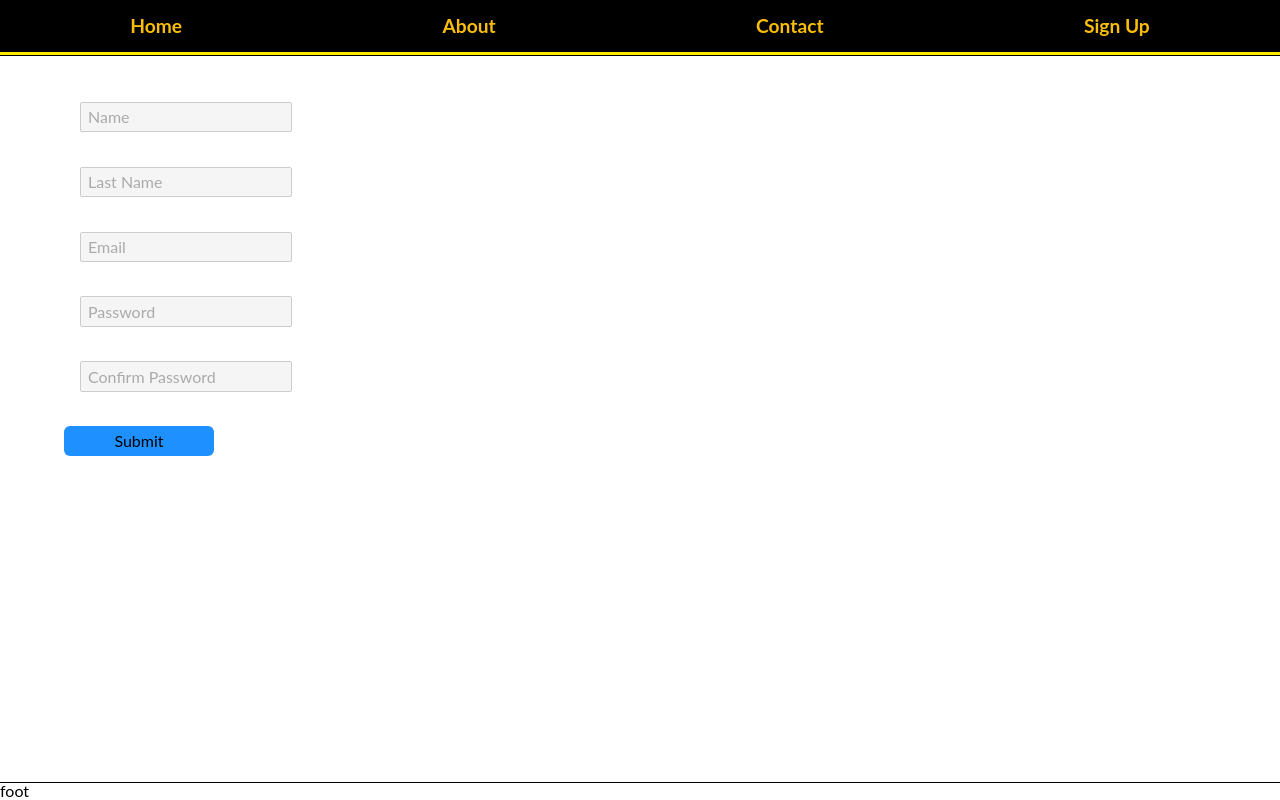
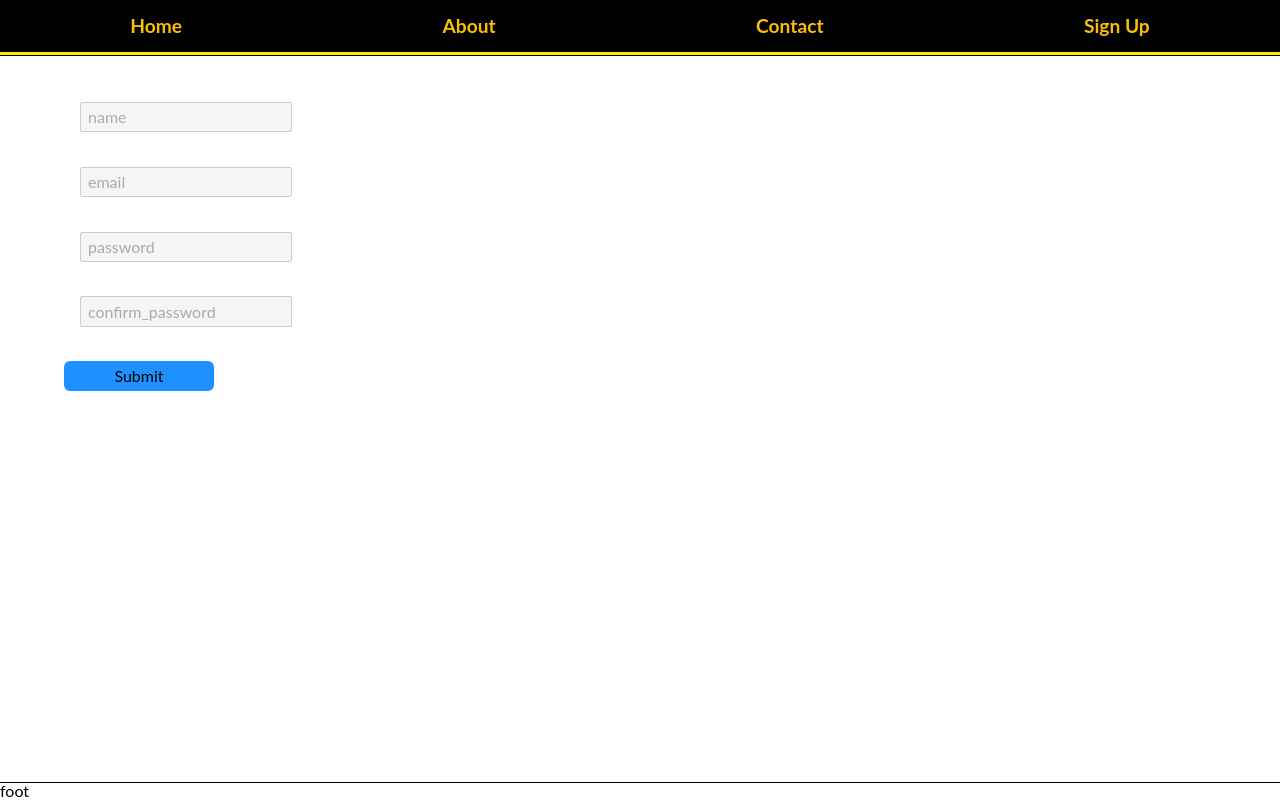
Before and after one commit to barshopen/password-manager, a React (Create React App) app: page /signup in a window 1280 px wide. Built offline with nearby package versions, Linux system fonts and the light colour scheme; the HTML template or start-up script is replaced by a standard one.

Commit message:
add form

```diff
--- a/src/Components/InputField.js
+++ b/src/Components/InputField.js
@@ -3,14 +3,20 @@ import styled from "styled-components";
 import * as colors from "src/Styles/Colors";
 
 export default (props) => {
+  function onChangeHandler(e) {
+    const val = e.target.value;
+    props.onChangeHandler(props.property_name, val);
+  }
+
   return (
     <FloatContainer>
       <input
         type={props.type}
         id={props.property_name}
         placeholder={props.property_name}
+        onChange={onChangeHandler}
       />
-      <label for={props.property_name}>{props.property_name}</label>
+      <label htmlFor={props.property_name}>{props.property_name}</label>
     </FloatContainer>
   );
 };
--- a/src/Scenarios/SignUp.js
+++ b/src/Scenarios/SignUp.js
@@ -1,19 +1,48 @@
-import React from "react";
+import React, { useState } from "react";
 import styled from "styled-components";
 import Container from "src/Components/Container";
 import InputField from "src/Components/InputField";
 
+const formState = {
+  Name: "",
+  Email: "",
+  password: "",
+  confirm_password: "",
+};
 export default () => {
+  const [form, setForm] = useState(formState);
+
+  function handleSubmit(event) {
+    event.preventDefault();
+    console.log(form);
+  }
+
+  function onChangeHandler(property, val) {
+    setForm((prevForm) => ({ ...prevForm, [property]: val }));
+    console.log(form);
+  }
+
   return (
     <Container>
-      <form>
-        <InputField property_name="Name" />
-        <InputField property_name="Last Name" />
+      <form onSubmit={handleSubmit}>
+        <InputField property_name="name" onChangeHandler={onChangeHandler} />
+        <InputField
+          property_name="email"
+          type="Email"
+          onChangeHandler={onChangeHandler}
+        />
 
-        <InputField property_name="Email" type="Email" />
+        <InputField
+          property_name="password"
+          type="password"
+          onChangeHandler={onChangeHandler}
+        />
+        <InputField
+          property_name="confirm_password"
+          type="password"
+          onChangeHandler={onChangeHandler}
+        />
 
-        <InputField property_name="Password" type="password" />
-        <InputField property_name="Confirm Password" type="password" />
         <Submit type="submit" value="Submit" />
       </form>
     </Container>
```
